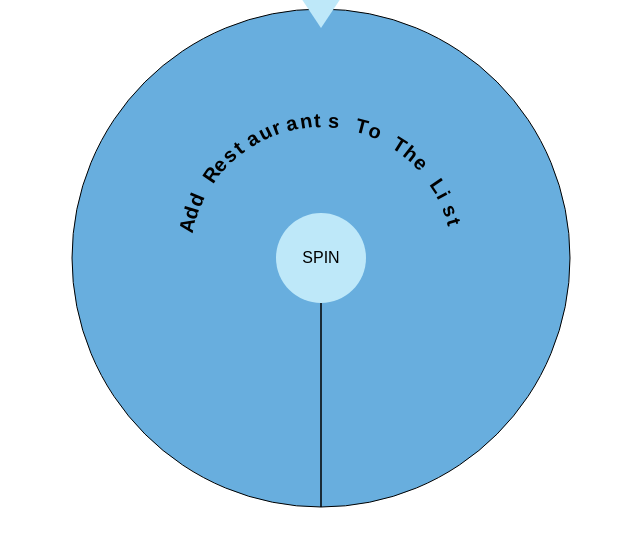
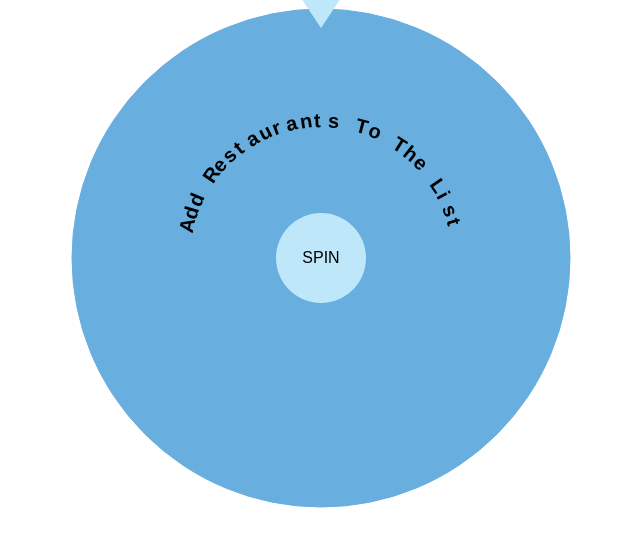
Before and after one commit to WChen04/Bon-Appetit, a website: page html/wheel.html in a window 1280 px wide. Shown: the whole page, without its empty margins (319-959 px from the left). Drawn offline with nearby package versions, Linux system fonts and the light colour scheme.

Commit message:
got rid of line when nothing in list and made line segments white

```diff
--- a/html/wheel.html
+++ b/html/wheel.html
@@ -25,6 +25,7 @@
             const ctx = canvas.getContext('2d');
             ctx.clearRect(0, 0, canvas.width, canvas.height);
 
+            let strokeStyleColor = segments.length === 0 ? '#68aede' : '#FFFFFF'; // Change color based on segments
             let orientation = segments.length === 0 ? 'curved' : 'horizontal'; // Change text orientation based on segments
 
             if (segments.length === 0) {
@@ -41,6 +42,7 @@
                     'fillStyle': (index % 2 === 0) ? '#68aede' : '#9cd6ea',
                     'text': restaurant
                 })),
+                'strokeStyle': strokeStyleColor,
                 'textOrientation': orientation,
                 'animation': {
                     'type': 'spinToStop',
```
